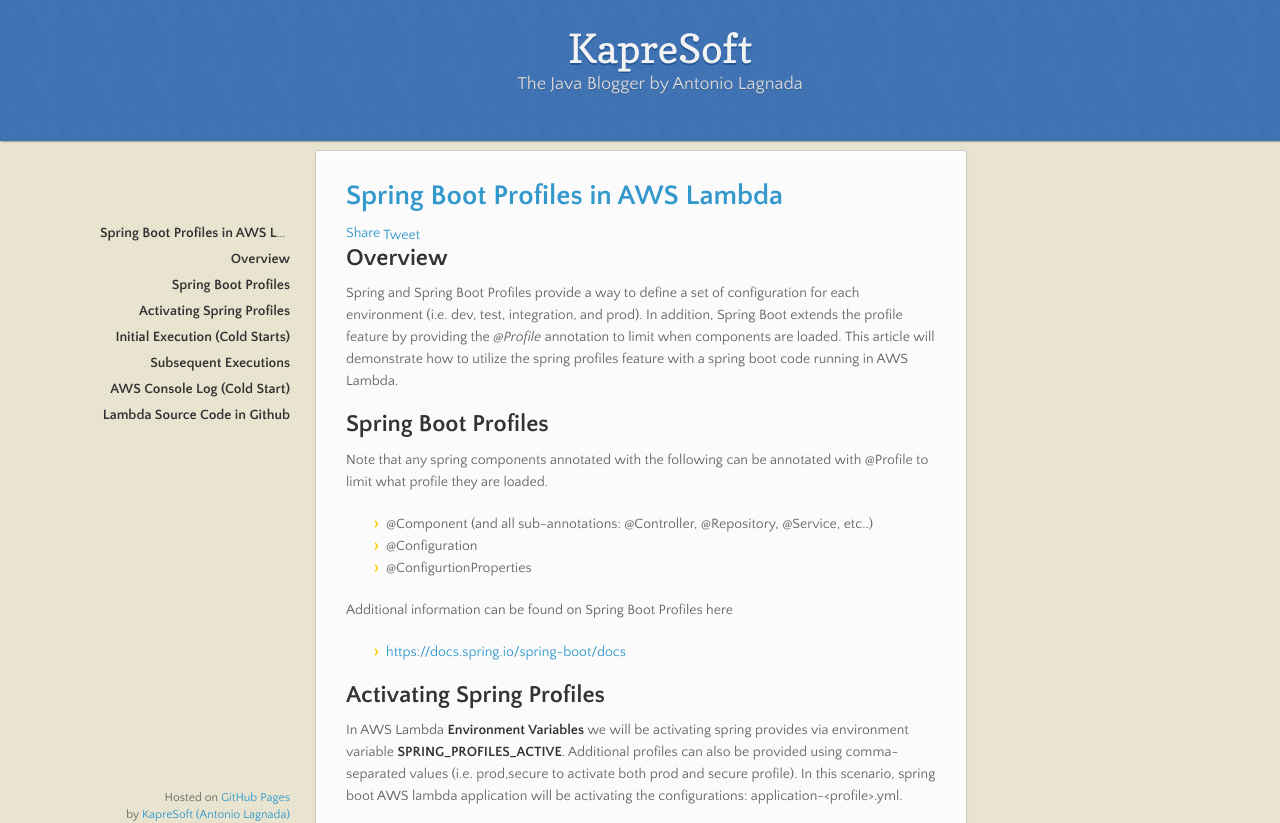
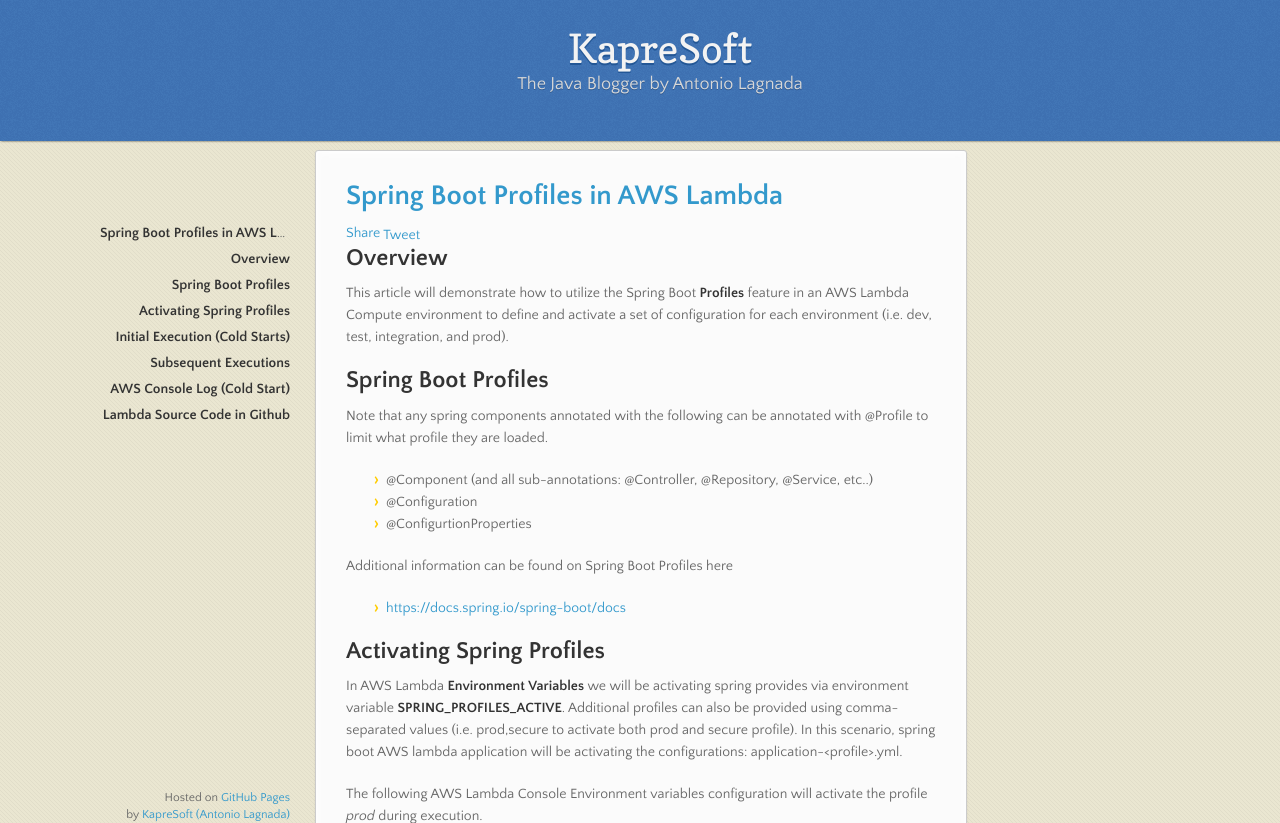
Before and after one commit to kapresoft/kapresoft.github.io, a Jekyll site: the page built from _posts/2019-10-20-aws-lambda-spring-boot-profiles.md, in a window 1280 px wide and 900 px high, cut to the strip 0-823 px from the top of the window. Built offline with Jekyll 4.4.1, drawn with Linux system fonts in a browser that asks for light colours; comment, search, counter and statistics services are not loaded; some of the changed text lies outside the part shown.

Commit message:
update description

```diff
--- a/_posts/2019-10-20-aws-lambda-spring-boot-profiles.md
+++ b/_posts/2019-10-20-aws-lambda-spring-boot-profiles.md
@@ -11,10 +11,7 @@
 
 # Overview
 
-Spring and Spring Boot Profiles provide a way to define a set of configuration for each environment (i.e. dev, test, integration, and
-prod).  In addition, Spring Boot extends the profile feature by providing the *@Profile* annotation to limit when components are loaded.
-This article will demonstrate how to utilize the spring profiles feature with a spring boot code running
-in AWS Lambda.
+This article will demonstrate how to utilize the Spring Boot **Profiles** feature in an AWS Lambda Compute environment to define and activate a set of configuration for each environment (i.e. dev, test, integration, and prod).
 
 <!--excerpt-->
 
```
